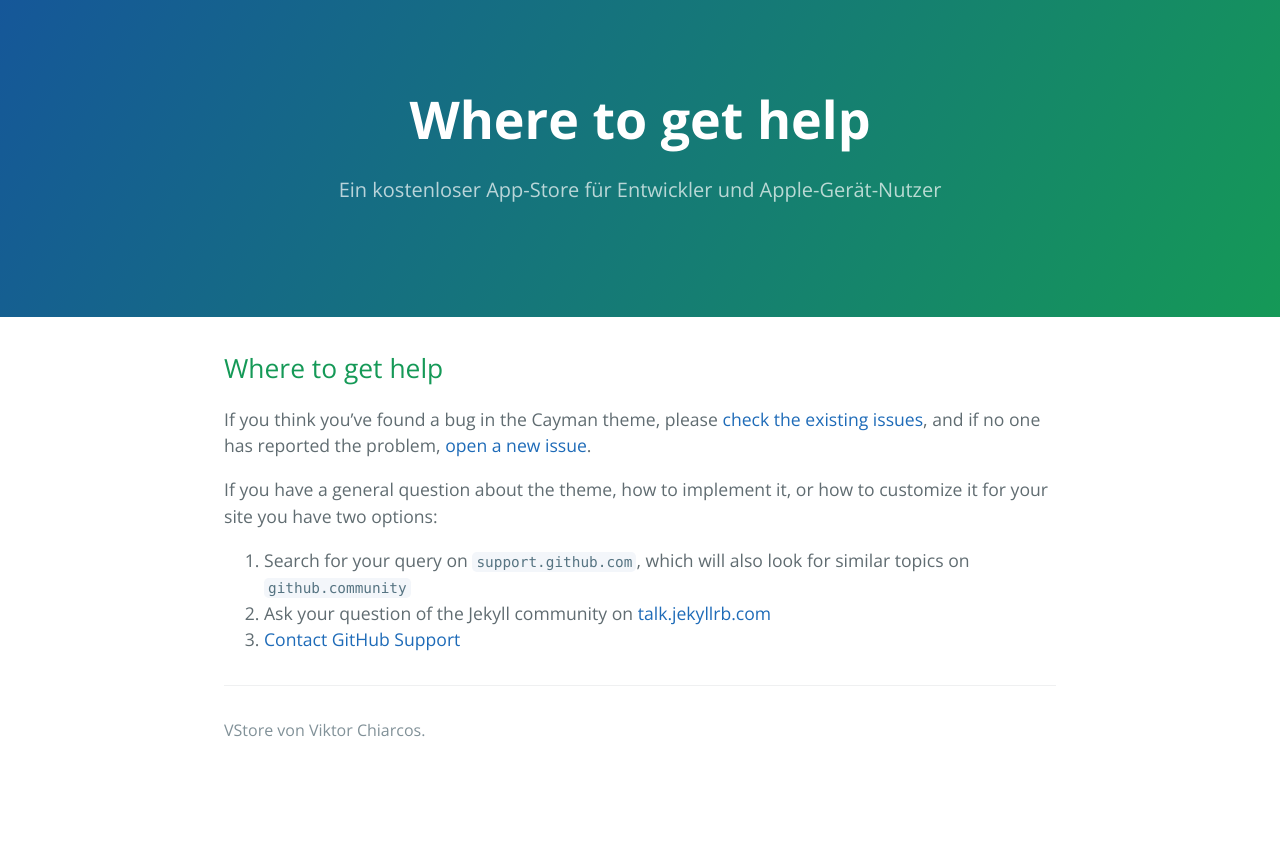
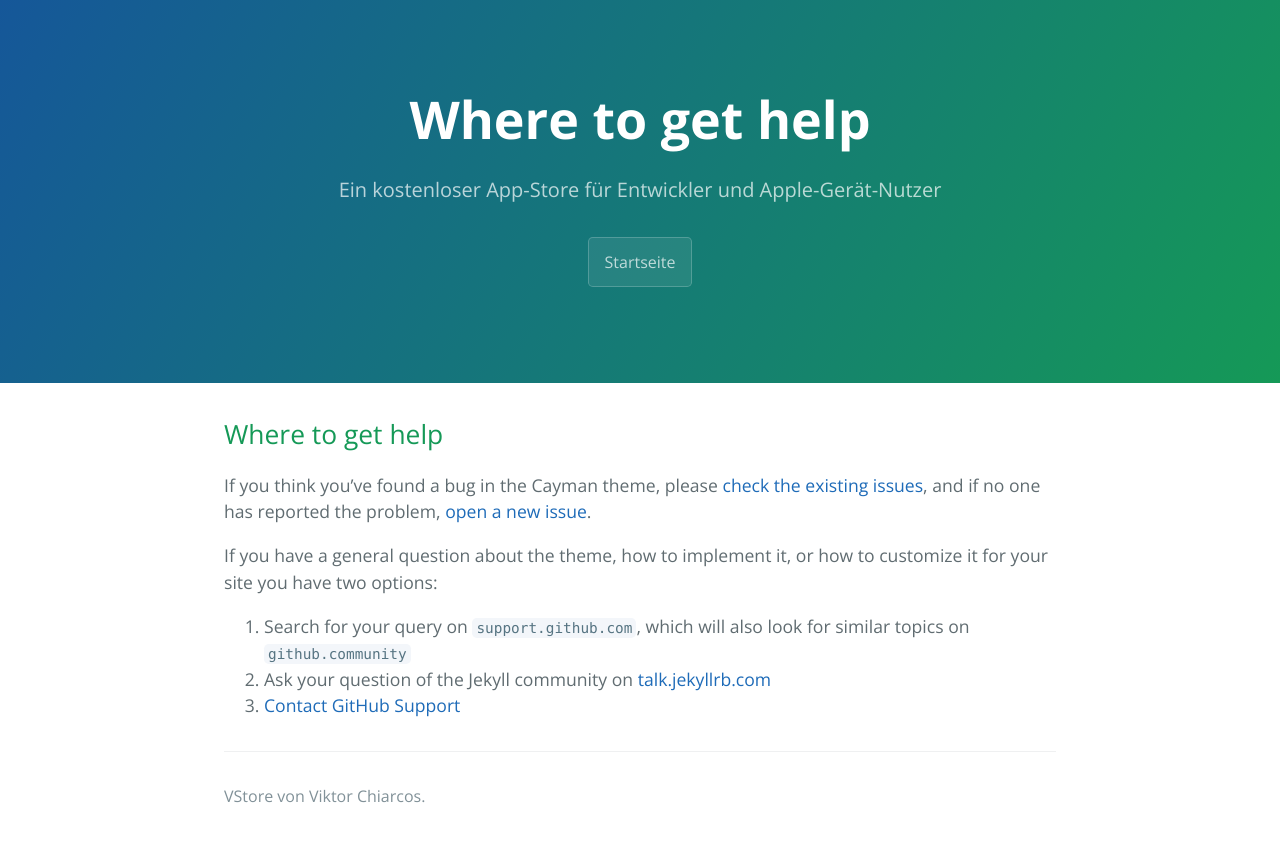
Before and after one commit to die-techniker/vstore, a Jekyll site: the page built from docs/SUPPORT.md, in a window 1280 px wide. Shown: the top 842 px of the page. Built offline with Jekyll 4.4.1, drawn with Linux system fonts in a browser that asks for light colours; our own code applies the rules of GitHub Pages for plain Markdown files.

Commit message:
Clean up default layout by removing unused buttons
Removed commented navigation buttons for back and forward.

```diff
--- a/_layouts/default.html
+++ b/_layouts/default.html
@@ -22,10 +22,8 @@
         <a href="{{ site.github.repository_url }}" class="btn">View on GitHub</a>
       {% endif %}
       -->
-      <!-- Für später
-      <a href="javascript: history.go(-1)" class="btn">Zurück</a>
-        <a href="javascript: history.go(1)" class="btn">Nach Vorne</a>
-      -->
+
+      <a href="/app/" class="btn">Startseite</a>
     </header>
 
     <main id="content" class="main-content" role="main">
```
